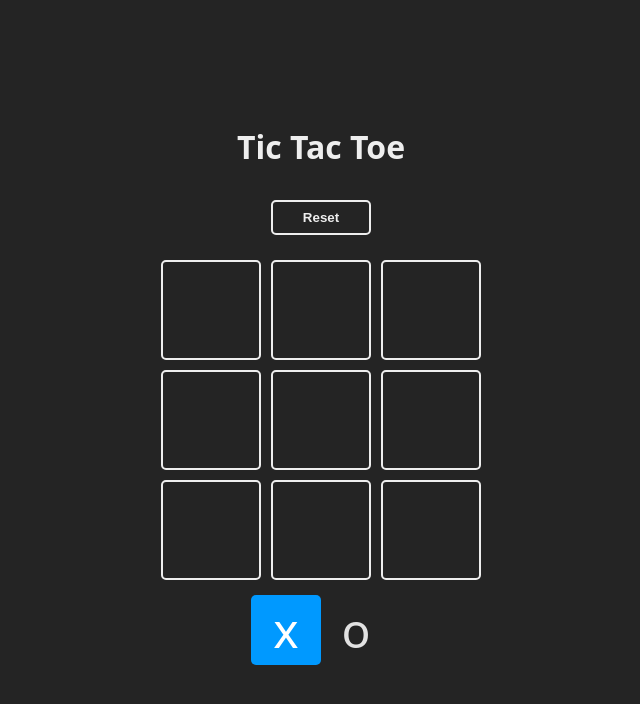
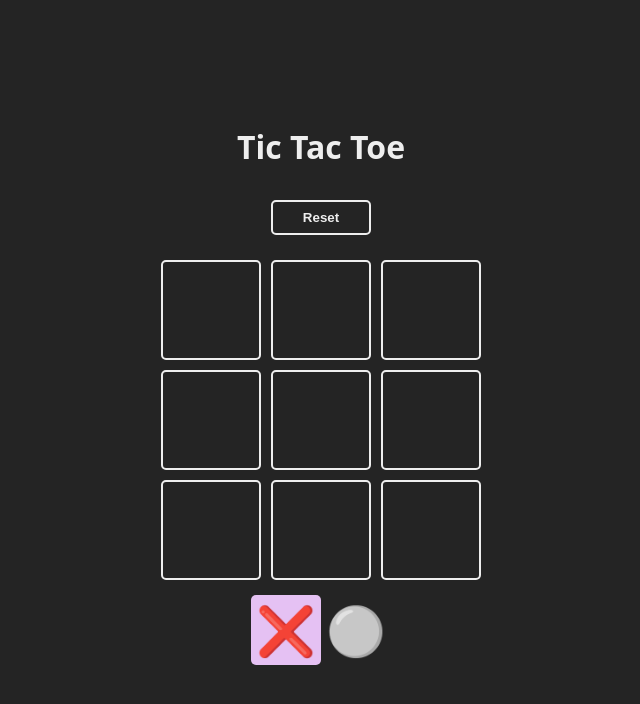
Before and after one commit to rodrigoalonso91/tic-tac-toe, a React (Vite) app: page / in a window 1280 px wide. Shown: the top 704 px of the page, without its empty margins (319-959 px from the left). Built offline with nearby package versions, Linux system fonts and the light colour scheme.

Commit message:
Update X and O

```diff
--- a/src/constants.js
+++ b/src/constants.js
@@ -1,6 +1,6 @@
 export const TURNS = {
-    X: 'x',
-    O: 'o'
+    X: '❌',
+    O: '⚪'
 };
 
 export const WINNING_COMBOS = [
--- a/src/index.css
+++ b/src/index.css
@@ -84,7 +84,7 @@ body {
 
 .square.is-selected {
   color: #fff;
-  background: #09f;
+  background: rgb(229, 193, 243);
 }
 
 .winner {
```
